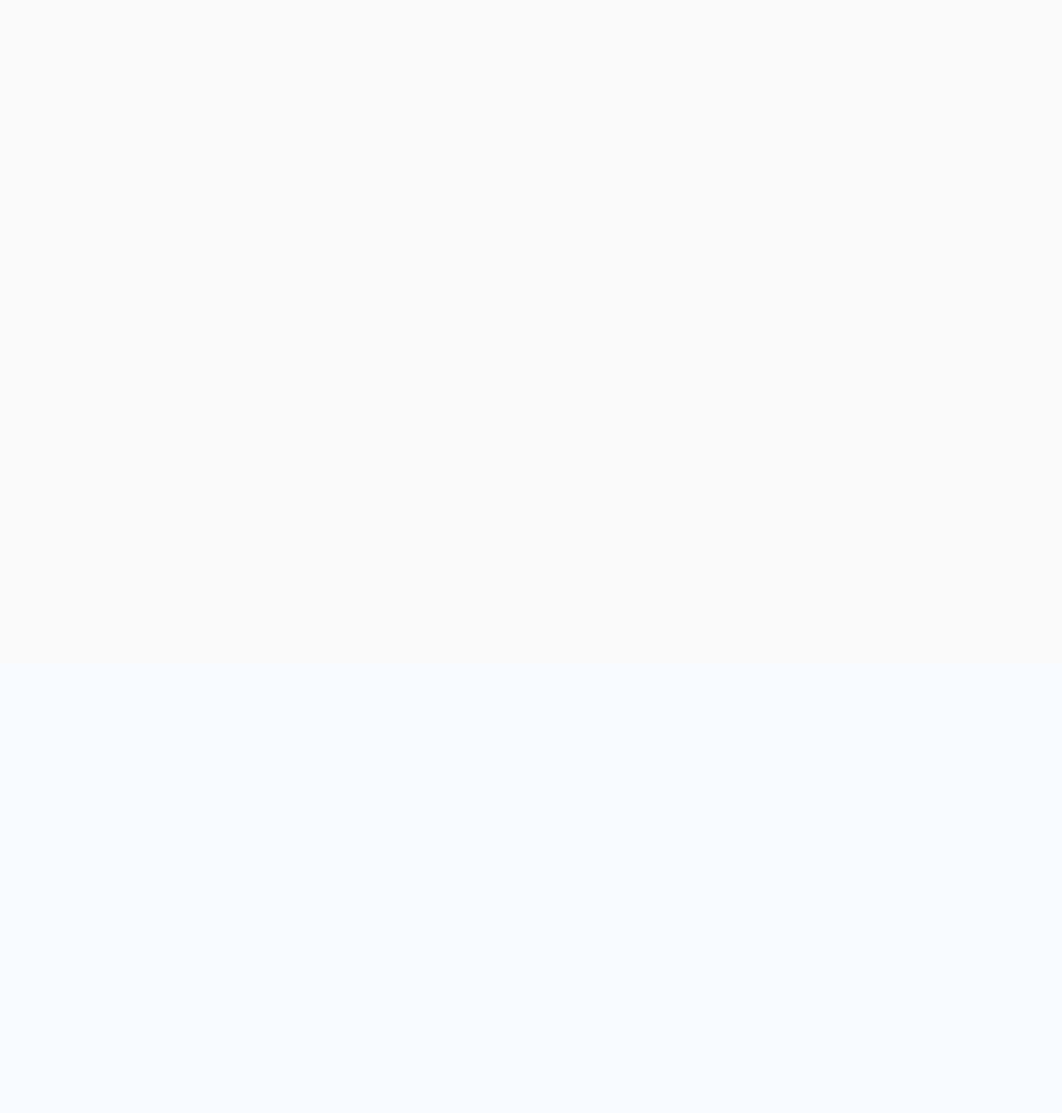
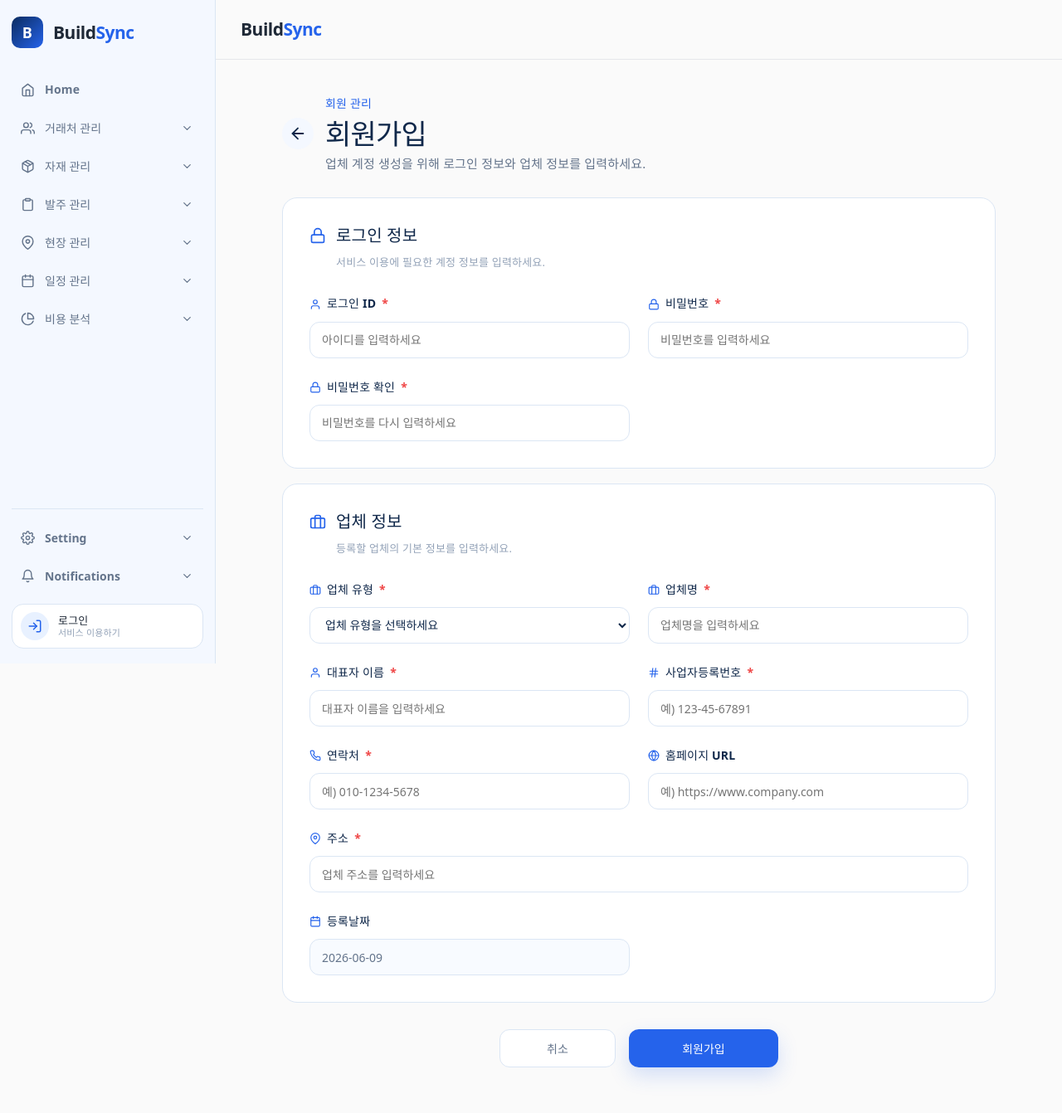
Before and after one commit to kimse0ngjun/BuildSync, a React (Vite) app in the folder frontend/: page /join in a window 1280 px wide. Before the commit this address had no page. Shown: the top 1342 px of the page at 83% size. Before the commit the page ends 800 px from the top, so only its background shows below. Built offline with nearby package versions, Linux system fonts and the light colour scheme.

Commit message:
06/09 회원가입 페이지 프레임 제작

```diff
--- a/frontend/src/App.tsx
+++ b/frontend/src/App.tsx
@@ -15,6 +15,7 @@ import { OrderList } from "./pages/order/OrderList";
 import SuccessInput from "./pages/inoutput/SuccessInput";
 import SuccessOutput from "./pages/inoutput/SuccessOutput";
 import LoginPage from "./pages/user/LoginPage";
+import JoinPage from "./pages/user/JoinPage";
 
 function App() {
   return (
@@ -40,6 +41,7 @@ function App() {
           <Route path="/output/success-output" element={<SuccessOutput />} />
 
           <Route path="/login" element={<LoginPage />} />
+          <Route path="/join" element={<JoinPage />} />
         </Route>
       </Routes>
     </BrowserRouter>
--- a/frontend/src/components/Layout.tsx
+++ b/frontend/src/components/Layout.tsx
@@ -177,17 +177,18 @@ function Layout() {
             </NavLink>
           </BottomGroup>
 
-          <div className="login-profile">
-            <div className="login-avatar">
-              <FiLogIn />
-            </div>
-            <NavLink to="/login">
+          <NavLink to="/login">
+            <div className="login-profile">
+              <div className="login-avatar">
+                <FiLogIn />
+              </div>
+
               <div className="login-info">
                 <strong>로그인</strong>
                 <small>서비스 이용하기</small>
               </div>
-            </NavLink>
-          </div>
+            </div>
+          </NavLink>
         </div>
       </aside>
 
--- /dev/null
+++ b/frontend/src/pages/user/JoinPage.tsx
@@ -0,0 +1,223 @@
+import { useState } from "react";
+import { useNavigate } from "react-router-dom";
+import {
+  FiArrowLeft,
+  FiUser,
+  FiLock,
+  FiBriefcase,
+  FiHash,
+  FiMapPin,
+  FiPhone,
+  FiGlobe,
+  FiCalendar,
+} from "react-icons/fi";
+import "../../styles/JoinPage.css";
+
+function JoinPage() {
+  const navigate = useNavigate();
+
+  const [form, setForm] = useState({
+    companyType: "",
+    loginId: "",
+    password: "",
+    passwordCheck: "",
+    companyName: "",
+    ceoName: "",
+    businessNumber: "",
+    address: "",
+    homepageUrl: "",
+    phone: "",
+    createdAt: new Date().toISOString().split("T")[0],
+  });
+
+  const handleChange = (
+    e: React.ChangeEvent<HTMLInputElement | HTMLSelectElement>,
+  ) => {
+    const { name, value } = e.target;
+    setForm((prev) => ({ ...prev, [name]: value }));
+  };
+
+  return (
+    <div className="join-page">
+      <div className="join-header">
+        <button className="join-back-btn" onClick={() => navigate("/login")}>
+          <FiArrowLeft />
+        </button>
+
+        <div>
+          <p className="join-page-label">회원 관리</p>
+          <h1>회원가입</h1>
+          <p className="join-page-desc">
+            업체 계정 생성을 위해 로그인 정보와 업체 정보를 입력하세요.
+          </p>
+        </div>
+      </div>
+
+      <form className="join-form">
+        <section className="join-section">
+          <div className="join-section-title">
+            <FiLock />
+            <div>
+              <h2>로그인 정보</h2>
+              <p>서비스 이용에 필요한 계정 정보를 입력하세요.</p>
+            </div>
+          </div>
+
+          <div className="join-form-grid">
+            <FormField icon={<FiUser />} label="로그인 ID" required>
+              <input
+                name="loginId"
+                value={form.loginId}
+                onChange={handleChange}
+                placeholder="아이디를 입력하세요"
+              />
+            </FormField>
+
+            <FormField icon={<FiLock />} label="비밀번호" required>
+              <input
+                type="password"
+                name="password"
+                value={form.password}
+                onChange={handleChange}
+                placeholder="비밀번호를 입력하세요"
+              />
+            </FormField>
+
+            <FormField icon={<FiLock />} label="비밀번호 확인" required>
+              <input
+                type="password"
+                name="passwordCheck"
+                value={form.passwordCheck}
+                onChange={handleChange}
+                placeholder="비밀번호를 다시 입력하세요"
+              />
+            </FormField>
+          </div>
+        </section>
+
+        <section className="join-section">
+          <div className="join-section-title">
+            <FiBriefcase />
+            <div>
+              <h2>업체 정보</h2>
+              <p>등록할 업체의 기본 정보를 입력하세요.</p>
+            </div>
+          </div>
+
+          <div className="join-form-grid">
+            <FormField icon={<FiBriefcase />} label="업체 유형" required>
+              <select
+                name="companyType"
+                value={form.companyType}
+                onChange={handleChange}
+              >
+                <option value="">업체 유형을 선택하세요</option>
+                <option value="건설업체">건설업체</option>
+                <option value="공급업체">공급업체</option>
+              </select>
+            </FormField>
+
+            <FormField icon={<FiBriefcase />} label="업체명" required>
+              <input
+                name="companyName"
+                value={form.companyName}
+                onChange={handleChange}
+                placeholder="업체명을 입력하세요"
+              />
+            </FormField>
+
+            <FormField icon={<FiUser />} label="대표자 이름" required>
+              <input
+                name="ceoName"
+                value={form.ceoName}
+                onChange={handleChange}
+                placeholder="대표자 이름을 입력하세요"
+              />
+            </FormField>
+
+            <FormField icon={<FiHash />} label="사업자등록번호" required>
+              <input
+                name="businessNumber"
+                value={form.businessNumber}
+                onChange={handleChange}
+                placeholder="예) 123-45-67891"
+              />
+            </FormField>
+
+            <FormField icon={<FiPhone />} label="연락처" required>
+              <input
+                name="phone"
+                value={form.phone}
+                onChange={handleChange}
+                placeholder="예) 010-1234-5678"
+              />
+            </FormField>
+
+            <FormField icon={<FiGlobe />} label="홈페이지 URL">
+              <input
+                name="homepageUrl"
+                value={form.homepageUrl}
+                onChange={handleChange}
+                placeholder="예) https://www.company.com"
+              />
+            </FormField>
+
+            <FormField icon={<FiMapPin />} label="주소" required full>
+              <input
+                name="address"
+                value={form.address}
+                onChange={handleChange}
+                placeholder="업체 주소를 입력하세요"
+              />
+            </FormField>
+
+            <FormField icon={<FiCalendar />} label="등록날짜">
+              <input name="createdAt" value={form.createdAt} readOnly />
+            </FormField>
+          </div>
+        </section>
+
+        <div className="join-actions">
+          <button
+            type="button"
+            className="join-cancel-btn"
+            onClick={() => navigate("/login")}
+          >
+            취소
+          </button>
+
+          <button type="button" className="join-submit-btn">
+            회원가입
+          </button>
+        </div>
+      </form>
+    </div>
+  );
+}
+
+function FormField({
+  icon,
+  label,
+  required,
+  full,
+  children,
+}: {
+  icon: React.ReactNode;
+  label: string;
+  required?: boolean;
+  full?: boolean;
+  children: React.ReactNode;
+}) {
+  return (
+    <label className={full ? "join-form-field full" : "join-form-field"}>
+      <span>
+        {icon}
+        {label}
+        {required && <em>*</em>}
+      </span>
+      {children}
+    </label>
+  );
+}
+
+export default JoinPage;
--- /dev/null
+++ b/frontend/src/styles/JoinPage.css
@@ -0,0 +1,191 @@
+.join-page {
+  width: 100%;
+  min-height: 100%;
+  background: #fafafa;
+  padding: 0 40px;
+}
+
+.join-header {
+  display: flex;
+  align-items: flex-start;
+  gap: 14px;
+  margin-bottom: 28px;
+}
+
+.join-back-btn {
+  width: 38px;
+  height: 38px;
+  margin-top: 30px;
+  border: none;
+  border-radius: 50%;
+  background: #f4f8ff;
+  color: #10284a;
+  font-size: 22px;
+  display: flex;
+  align-items: center;
+  justify-content: center;
+}
+
+.join-page-label {
+  margin: 0 0 10px;
+  color: #2563eb;
+  font-size: 14px;
+  font-weight: 700;
+}
+
+.join-header h1 {
+  margin: 0;
+  color: #10284a;
+  font-size: 34px;
+  font-weight: 700;
+  letter-spacing: -0.8px;
+}
+
+.join-page-desc {
+  margin-top: 10px;
+  color: #64748b;
+  font-size: 15px;
+  font-weight: 500;
+}
+
+.join-form {
+  max-width: 1180px;
+  margin: 0 auto;
+}
+
+.join-section {
+  background: white;
+  border: 1px solid #dbe6f4;
+  border-radius: 18px;
+  padding: 32px;
+  margin-bottom: 18px;
+}
+
+.join-section-title {
+  display: flex;
+  gap: 12px;
+  margin-bottom: 24px;
+  color: #2563eb;
+}
+
+.join-section-title svg {
+  font-size: 20px;
+  margin-top: 3px;
+}
+
+.join-section-title h2 {
+  margin: 0;
+  color: #10284a;
+  font-size: 20px;
+  font-weight: 700;
+}
+
+.join-section-title p {
+  margin-top: 6px;
+  color: #94a3b8;
+  font-size: 13px;
+  font-weight: 500;
+}
+
+.join-form-grid {
+  display: grid;
+  grid-template-columns: repeat(2, 1fr);
+  gap: 22px;
+}
+
+.join-form-field {
+  display: flex;
+  flex-direction: column;
+  gap: 8px;
+}
+
+.join-form-field.full {
+  grid-column: 1 / 3;
+}
+
+.join-form-field > span {
+  display: flex;
+  align-items: center;
+  gap: 7px;
+  color: #10284a;
+  font-size: 14px;
+  font-weight: 700;
+}
+
+.join-form-field svg {
+  color: #2563eb;
+}
+
+.join-form-field em {
+  color: #ef4444;
+  font-style: normal;
+}
+
+.join-form-field input,
+.join-form-field select {
+  width: 100%;
+  height: 44px;
+  border: 1px solid #dbe6f4;
+  background: #fff;
+  color: #10284a;
+  border-radius: 12px;
+  padding: 0 14px;
+  outline: none;
+  font-size: 14px;
+  font-weight: 500;
+}
+
+.join-form-field input:focus,
+.join-form-field select:focus {
+  border-color: #2563eb;
+}
+
+.join-form-field input:read-only {
+  background: #f8fbff;
+  color: #64748b;
+}
+
+.join-actions {
+  display: flex;
+  justify-content: center;
+  gap: 16px;
+  margin-top: 32px;
+  padding-bottom: 40px;
+}
+
+.join-actions button {
+  height: 46px;
+  border-radius: 12px;
+  font-size: 14px;
+  font-weight: 700;
+  cursor: pointer;
+}
+
+.join-cancel-btn {
+  width: 140px;
+  border: 1px solid #dbe6f4;
+  background: #fff;
+  color: #64748b;
+}
+
+.join-submit-btn {
+  width: 180px;
+  border: none;
+  background: #2563eb;
+  color: white;
+  box-shadow: 0 10px 24px rgba(37, 99, 235, 0.18);
+}
+
+.join-submit-btn:hover {
+  background: #1d4ed8;
+}
+
+@media (max-width: 900px) {
+  .join-form-grid {
+    grid-template-columns: 1fr;
+  }
+
+  .join-form-field.full {
+    grid-column: auto;
+  }
+}
```
